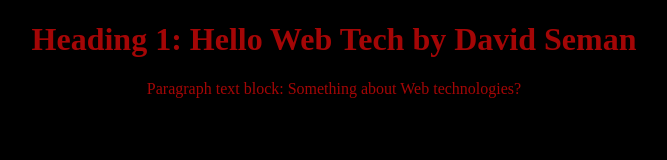
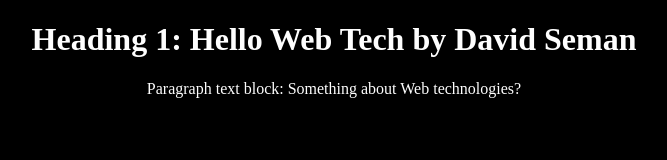
Before and after one commit to DavidSeman-40591110/Coursework-Website, a plain HTML site: page index.html in a window 1280 px wide. Shown: the whole page, without its empty margins (306-973 px from the left). Drawn offline with Linux system fonts and the light colour scheme.

Commit message:
initialcommit

```diff
--- a/styles.css
+++ b/styles.css
@@ -1,5 +1,5 @@
 body {
     background-color: black;
-    color: rgb(164, 6, 6);
+    color: rgb(254, 254, 254);
     text-align: center;
 }
```
